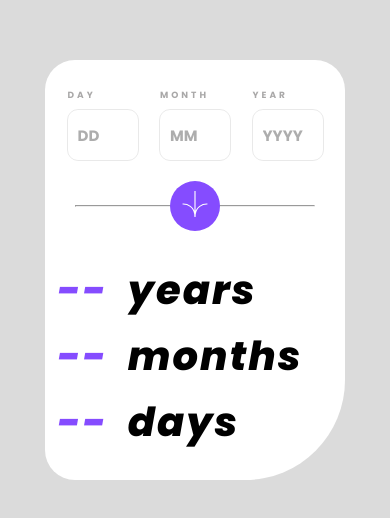
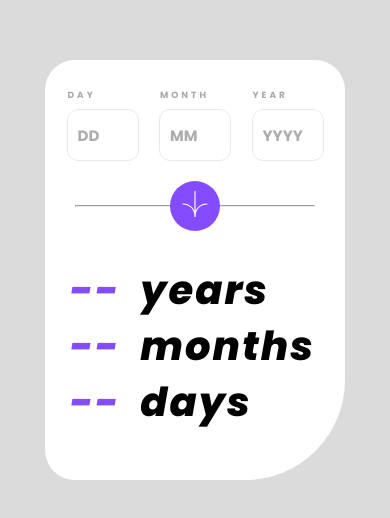
Before and after one commit to n1dddd/Front_End_Prac_dateCalcApp, a React (Vite) app: page / in a window 390 px wide. Shown: the part 152-670 px from the top of the page. Built offline with nearby package versions, Linux system fonts and the light colour scheme.

Commit message:
Fix spacing in mobile view of component

```diff
--- a/src/components/DateCalc.scss
+++ b/src/components/DateCalc.scss
@@ -137,7 +137,7 @@
             margin-top: 50px;
             margin-right: 30px;
             p {
-                margin: 10px 0;
+                margin: 10px 0 0 25px;
                 font-style: italic;
                 font-size: 40px;
                 letter-spacing: 2px;
```
